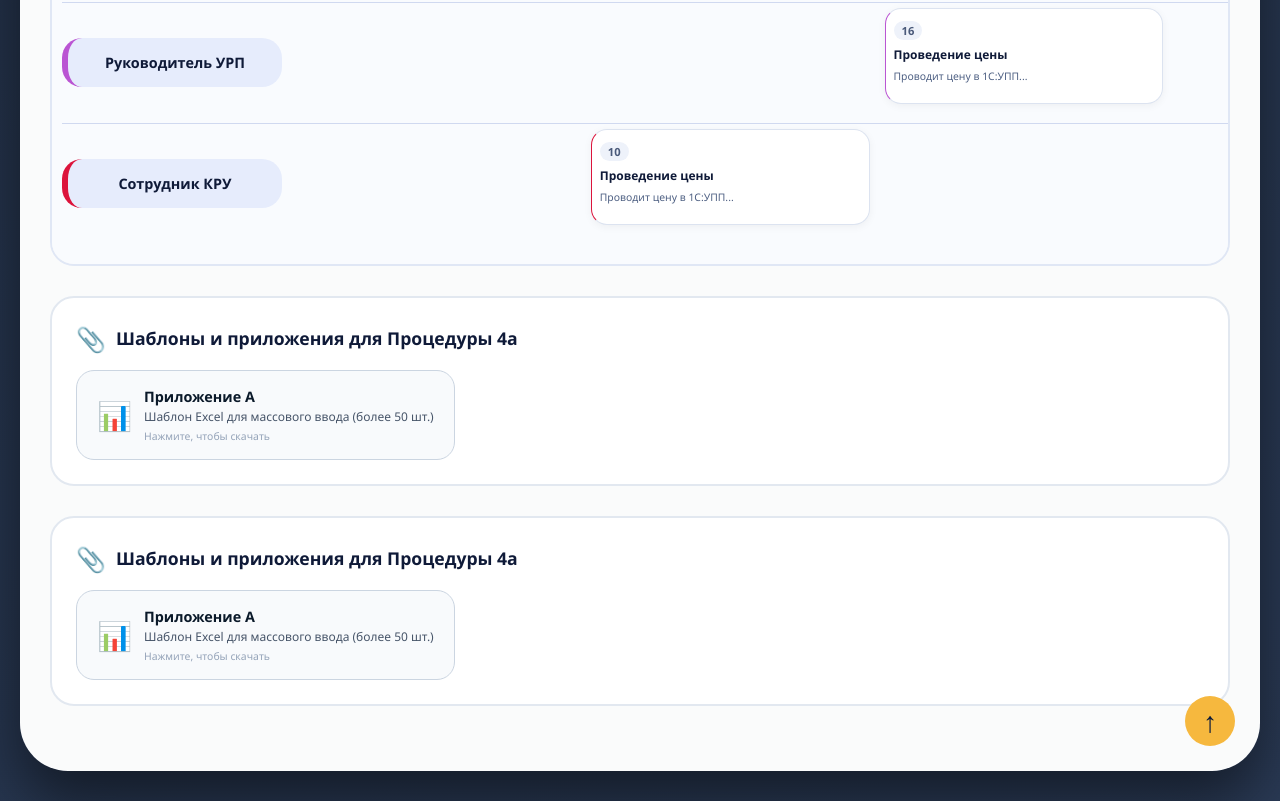
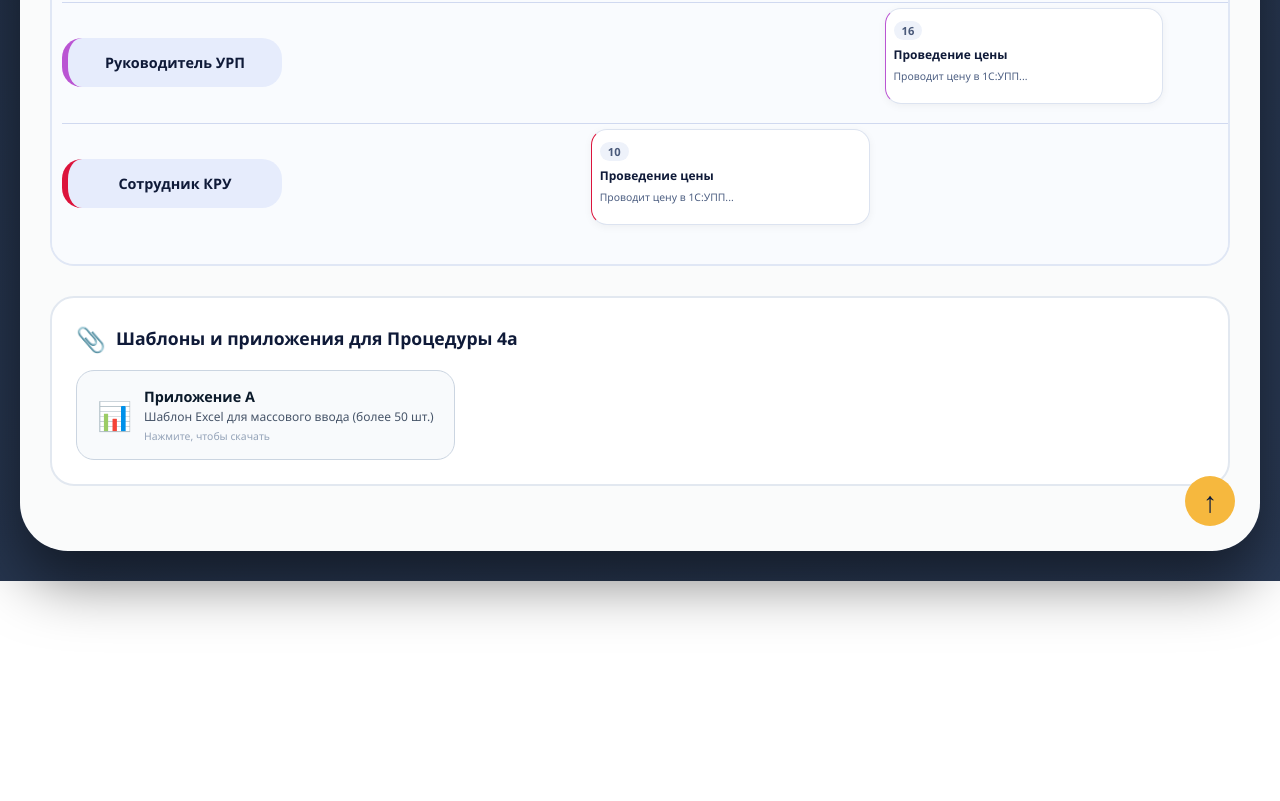
Before and after one commit to p1ngN-del/keaz-processes-main, a plain HTML site: page proc4a.html in a window 1280 px wide. Shown: the part 2117-2918 px from the top of the page. After the commit the page ends 2698 px from the top, so only its background shows below. Drawn offline with Linux system fonts and the light colour scheme.

Commit message:
Update proc4a.html

```diff
--- a/proc4a.html
+++ b/proc4a.html
@@ -618,26 +618,6 @@
     </div>
 
     <!-- Детальная панель -->
-    <!-- ===== БЛОК ШАБЛОНОВ И ПРИЛОЖЕНИЙ ===== -->
-<div class="templates-box">
-    <div style="display: flex; align-items: center; gap: 10px; margin-bottom: 15px;">
-        <span style="font-size: 24px;">📎</span>
-        <span style="font-weight: 700; color: #0f1a38; font-size: 1.1rem;">Шаблоны и приложения для Процедуры 4а</span>
-    </div>
-    <div style="display: flex; flex-wrap: wrap; gap: 20px;">
-
-        <!-- Карточка: Массовый ввод (Приложение А) -->
-        <a href="https://github.com/p1ngN-del/keaz-processes-main/raw/refs/heads/main/templates/4_massovyy_vvod.xlsx.xls" class="template-link" target="_blank">
-            <span style="font-size: 28px; margin-right: 12px;">📊</span>
-            <div>
-                <div style="font-weight: 700; font-size: 0.9rem;">Приложение А</div>
-                <div style="font-size: 0.75rem; color: #475569; margin-top: 2px;">Шаблон Excel для массового ввода (более 50 шт.)</div>
-                <div style="font-size: 0.65rem; color: #94a3b8; margin-top: 4px;">Нажмите, чтобы скачать</div>
-            </div>
-        </a>
-
-    </div>
-</div>
 <!-- ========================================= -->
     <!-- ===== БЛОК ШАБЛОНОВ И ПРИЛОЖЕНИЙ ===== -->
 <div class="templates-box">
```
